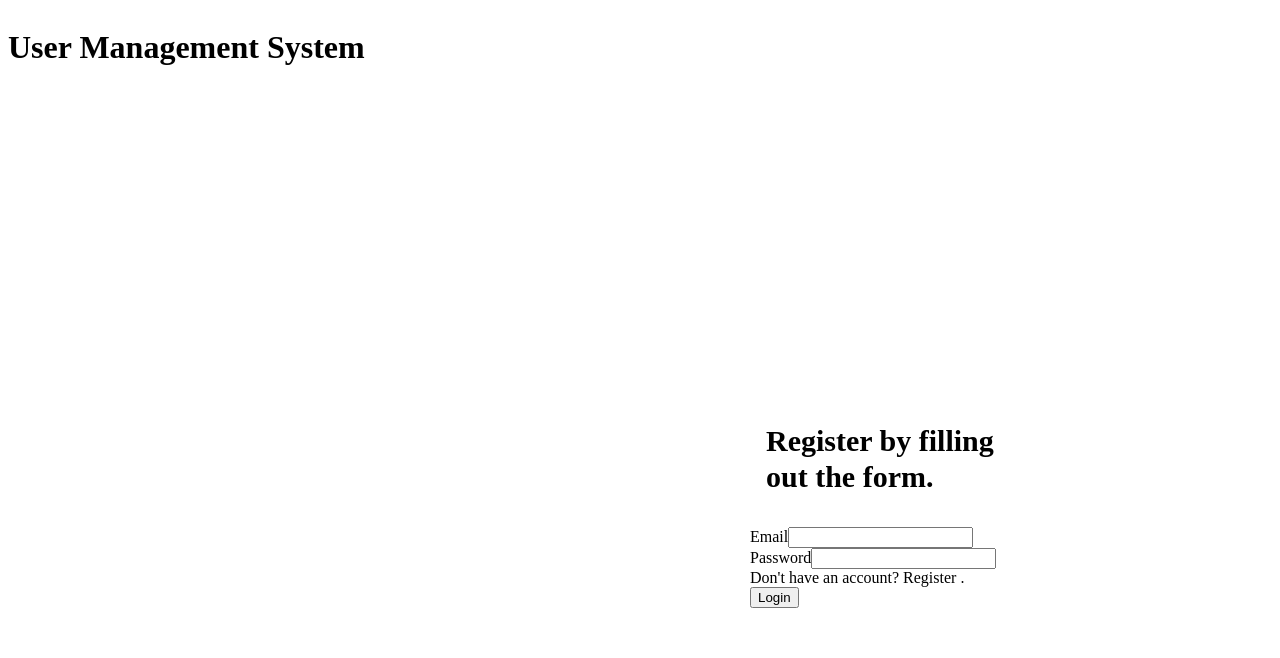
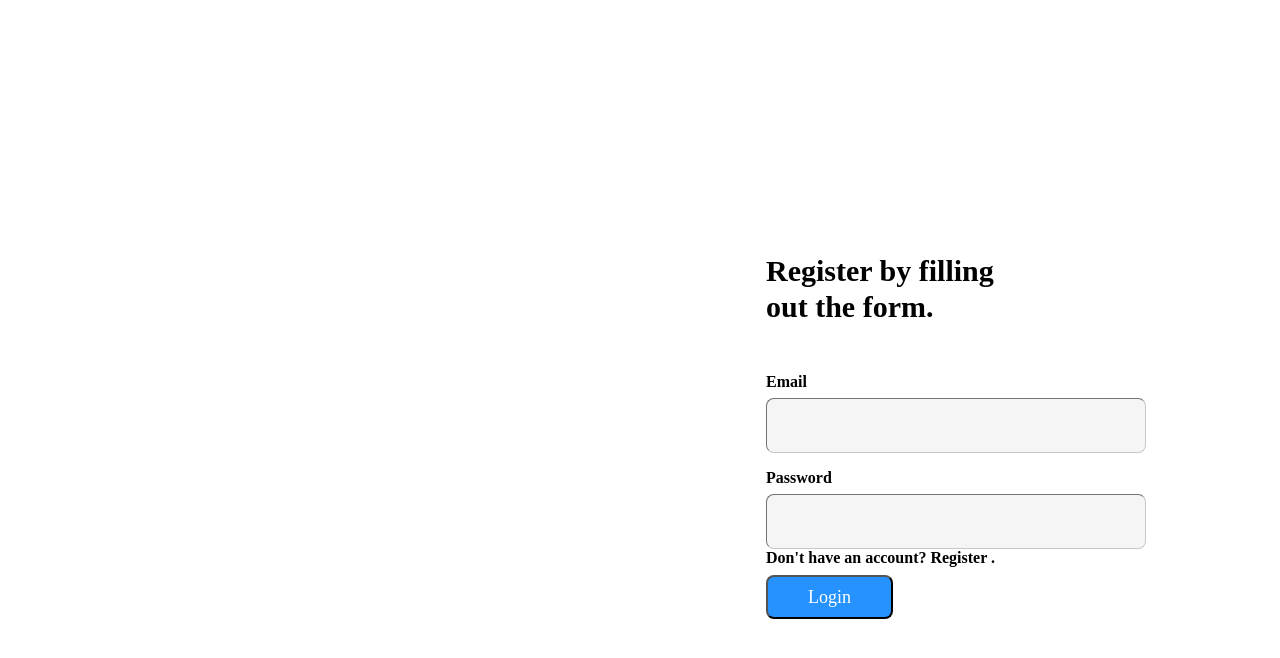
Before and after one commit to KristianApostolov/Nuxt-Node-Auth, a Nuxt app in the folder frontend/: page /login in a window 1280 px wide. Shown: the top 658 px of the page. Built offline with nearby package versions, Linux system fonts and the light colour scheme.

Commit message:
More style purges

```diff
--- a/frontend/components/Auth/Button.vue
+++ b/frontend/components/Auth/Button.vue
@@ -1,5 +1,5 @@
 <script setup lang="ts">
-const props: any = defineProps({
+defineProps({
   content: {
     type: String,
     default: "Login",
@@ -9,12 +9,18 @@ const props: any = defineProps({
 </script>
 
 <template>
-  <button
-    type="submit"
-    class="bg-button-blue flex justify-center items-center w-fit h-fit text-white px-10 py-2 rounded-lg gap-2.5 ml-4"
-  >
-    <div class="font-Inter cursor-pointer text-button-lg leading-snug font-normal flex justify-center items-center">
+  <button id="buttonWrapper" type="submit">
+    <div id="buttonContent">
       {{ content }}
     </div>
   </button>
 </template>
+<style scoped>
+#buttonWrapper {
+  @apply bg-button-blue flex justify-center items-center w-fit h-fit text-white px-10 py-2 rounded-lg gap-2.5 ml-4;
+}
+
+#buttonContent {
+  @apply font-Inter cursor-pointer text-button-lg leading-snug font-normal flex justify-center items-center;
+}
+</style>
--- a/frontend/components/Auth/GradientBackground.vue
+++ b/frontend/components/Auth/GradientBackground.vue
@@ -1,10 +1,20 @@
 <template>
+  <div id="backgroundWrapper" class="rainbox-gradient">
+    <div id="backgroundTextWrapper">
+      <h1 id="backgroundText">User Management System</h1>
+    </div>
+  </div>
+</template>
+<style scoped>
+#backgroundWrapper {
+  @apply flex absolute overflow-hidden w-1/2 h-full -z-10;
+}
 
-   <div class="flex absolute overflow-hidden w-1/2 h-full rainbox-gradient -z-10">
-        <div class="m-auto h-full w-full flex items-center">
-            <h1 class="w-[251px] font-Inter font-semibold text-3xl text-white mx-36 mb-80">
-                User Management System
-            </h1>
-        </div>
-    </div>
-</template>
+#backgroundTextWrapper {
+  @apply m-auto h-full w-full flex items-center;
+}
+
+#backgroundText {
+  @apply w-[251px] font-Inter font-semibold text-3xl text-white mx-36 mb-80;
+}
+</style>
--- a/frontend/components/Auth/Input.vue
+++ b/frontend/components/Auth/Input.vue
@@ -1,35 +1,40 @@
 <script lang="ts" setup>
-
 const props = defineProps({
   name: {
     type: String,
-        required: true
+    required: true,
   },
   type: {
     type: String,
-        required: true
+    required: true,
   },
   value: {
     type: Object,
-        required: true
+    required: true,
   },
+});
 
-})
-
-const value = props.value[props.name]
-
-
+const value = props.value[props.name];
 </script>
 
 <template>
-    <div class="mx-4 mt-4 inline-flex flex-col w-fit h-fit">
-        <span class="font-Inter font-semibold leading-[17px] w-max h-[17px] mb-2">
+  <div id="inputWrapper">
+    <span id="inputText">
       {{ name }}
     </span>
-        <input
-            v-model="value"
-            :type="type"
-            class="bg-[#f5f5f5] border outline-none border-border-gray h-[51px] w-[346px] rounded-lg font-Inter font-normal text-[16px] leading-[18px] px-4"
-        />
+    <input v-model="value" :type="type" id="inputField" />
   </div>
 </template>
+<style scoped>
+#inputWrapper {
+  @apply mx-4 mt-4 inline-flex flex-col w-fit h-fit;
+}
+
+#inputText {
+  @apply font-Inter font-semibold leading-[17px] w-max h-[17px] mb-2;
+}
+
+#inputField {
+  @apply bg-[#f5f5f5] border outline-none border-border-gray h-[51px] w-[346px] rounded-lg font-Inter font-normal text-[16px] leading-[18px] px-4;
+}
+</style>
--- a/frontend/components/Auth/Text.vue
+++ b/frontend/components/Auth/Text.vue
@@ -1,37 +1,37 @@
 <script setup lang="ts">
-import  { useRouter, Router } from 'vue-router'
+import { useRouter, Router } from "vue-router";
 
 const props: any = defineProps({
-    isLogin: {
-        type: Boolean,
-        required: true
-    }
-})
+  isLogin: {
+    type: Boolean,
+    required: true,
+  },
+});
 
-const mainText: string = props.isLogin ?"Don't have an account? " : "Already have an account? "
-const buttonText: string = props.isLogin ? "Register"  : "Login"
+const mainText: string = props.isLogin ? "Don't have an account? " : "Already have an account? ";
+const buttonText: string = props.isLogin ? "Register" : "Login";
 
-const router: Router = useRouter()
+const router: Router = useRouter();
 
 const pushTo: Function = (): void => {
-    router.push(props.isLogin ? "/register" : "/login")
-}
-
+  router.push(props.isLogin ? "/register" : "/login");
+};
 </script>
 
 <template>
-
-<div class="mx-4 mb-2 mt-0 font-Inter font-semibold">
+  <div id="textWrapper">
     <span>
-        {{ mainText }}
+      {{ mainText }}
     </span>
 
     <span v-on:click="pushTo()" class="text-button-blue cursor-pointer">
-        {{ buttonText }}
+      {{ buttonText }}
     </span>
-    <span>
-        .
-    </span>
-</div>
-
+    <span> . </span>
+  </div>
 </template>
+<style scoped>
+#textWrapper {
+  @apply mx-4 mb-2 mt-0 font-Inter font-semibold;
+}
+</style>
--- a/frontend/components/Dashboard/Button.vue
+++ b/frontend/components/Dashboard/Button.vue
@@ -1,16 +1,19 @@
 <script setup lang="ts">
-
 defineProps({
-    content: {
-        type: String,
-        required: true
-    }
-})
-
+  content: {
+    type: String,
+    required: true,
+  },
+});
 </script>
 
 <template>
-<button type="submit" class="my-[18px] h-[38px] w-max rounded-lg px-8 py-4 leading-[1.36125] grow-0 gap-2.5 bg-button-blue inline-flex justify-center items-center text-lg font-Inter text-white cursor-pointer">
+  <button id="dashboardButton" type="submit">
     {{ content }}
-</button>
+  </button>
 </template>
+<style scoped>
+#dashboardButton {
+  @apply my-[18px] h-[38px] w-max rounded-lg px-8 py-4 leading-[1.36125] grow-0 gap-2.5 bg-button-blue inline-flex justify-center items-center text-lg font-Inter text-white cursor-pointer;
+}
+</style>
--- a/frontend/components/Dashboard/CredentialsForm.vue
+++ b/frontend/components/Dashboard/CredentialsForm.vue
@@ -1,5 +1,6 @@
 <script setup lang="ts">
 import { Ref } from "vue";
+
 import { submitCredentialUpdate } from "~~/utility/submitCredentialUpdate";
 
 const props: any = defineProps({
@@ -30,7 +31,7 @@ const field_type: string = "text";
 
 <template>
   <div>
-    <form ref="form" v-on:submit="submit()" class="flex flex-col items-center md:items-start mx-3">
+    <form id="formWrapper" ref="form" v-on:submit="submit()">
       <DashboardHeading content="Details" />
       <DashboardInput name="Email" :value="credentialsWrapper['email']" :type="field_type" />
       <DashboardInput name="Telephone" :value="credentialsWrapper['telephone']" :type="field_type" />
@@ -40,3 +41,8 @@ const field_type: string = "text";
     </form>
   </div>
 </template>
+<style scoped>
+#formWrapper {
+  @apply flex flex-col items-center md:items-start mx-3;
+}
+</style>
--- a/frontend/components/Dashboard/Heading.vue
+++ b/frontend/components/Dashboard/Heading.vue
@@ -1,16 +1,19 @@
-<script setup lang="ts" >
-
-const props: any = defineProps({
-    content: {
-        type: String,
-        required: true
-    }
-})
-
+<script setup lang="ts">
+defineProps({
+  content: {
+    type: String,
+    required: true,
+  },
+});
 </script>
 
 <template>
-<h2 class="text-[32px] leading-8 font-Inter font-semibold">
+  <h2 id="headingWrapper">
     {{ content }}
-</h2>
+  </h2>
 </template>
+<style scoped>
+#headingWrapper {
+  @apply text-[32px] leading-8 font-Inter font-semibold;
+}
+</style>
--- a/frontend/components/Dashboard/Input.vue
+++ b/frontend/components/Dashboard/Input.vue
@@ -1,28 +1,36 @@
 <script setup lang="ts">
-const props: any = defineProps({
+defineProps({
   name: {
     type: String,
-        required: true
+    required: true,
   },
   value: {
     type: Object,
-        required: true
+    required: true,
   },
   type: {
     type: String,
-        required: true
-    }
-
-})
+    required: true,
+  },
+});
 </script>
 
 <template>
-    <div class="inline-flex flex-col">
-        <span class="font-Inter text-sm font-[600] mt-2">{{ name }}</span>
-        <input
-            class="h-[43px] w-[264px] bg-[#F5F5F5] font-[400] InterThin rounded-lg px-3 py-4 outline-none"
-            :type="type"
-            v-model="value.value"
-        />
+  <div id="inputWrapper">
+    <span id="inputLabel">{{ name }}</span>
+    <input id="inputField" class="InterThin" :type="type" v-model="value.value" />
   </div>
 </template>
+<style scoped>
+#inputWrapper {
+  @apply inline-flex flex-col;
+}
+
+#inputLabel {
+  @apply font-Inter text-sm font-[600] mt-2;
+}
+
+#inputField {
+  @apply h-[43px] w-[264px] bg-[#F5F5F5] font-[400] rounded-lg px-3 py-4 outline-none;
+}
+</style>
--- a/frontend/components/Dashboard/PasswordForm.vue
+++ b/frontend/components/Dashboard/PasswordForm.vue
@@ -1,37 +1,48 @@
 <script setup lang="ts">
-import { Ref } from 'vue'
-import { submitPasswordUpdate } from '~~/utility/submitPasswordUpdate'
+import { Ref } from "vue";
 
-const password: Ref<string> = ref('')
-const newPassword: Ref<string> = ref('')
-const repeatNewPassword: Ref<string> = ref('')
-const form: Ref<any> = ref(null)
+import { submitPasswordUpdate } from "~~/utility/submitPasswordUpdate";
+
+const password: Ref<string> = ref("");
+const newPassword: Ref<string> = ref("");
+const repeatNewPassword: Ref<string> = ref("");
+const form: Ref<any> = ref(null);
 
 const credentialsWrapper = {
   "Old Password": password,
   "New Password": newPassword,
-    "Repeat New Password": repeatNewPassword
-}
+  "Repeat New Password": repeatNewPassword,
+};
 
 const submit = () => {
-    form.value.reset()
-    submitPasswordUpdate({oldPassword: password.value, newPassword: newPassword.value, repeatNewPassword: repeatNewPassword.value})
-}
+  form.value.reset();
+  submitPasswordUpdate({
+    oldPassword: password.value,
+    newPassword: newPassword.value,
+    repeatNewPassword: repeatNewPassword.value,
+  });
+};
 
-const field_type: string = "password"
-
+const field_type: string = "password";
 </script>
 
 <template>
-
   <div>
-    <form ref="form" v-on:submit.prevent="submit()" class="inline-flex flex-col mx-3">
+    <form ref="form" v-on:submit.prevent="submit()" id="formWrapper">
       <DashboardHeading content="Password" />
       <DashboardInput name="Old Password" :value="credentialsWrapper['Old Password']" :type="field_type" />
       <DashboardInput name="New Password" :value="credentialsWrapper['New Password']" :type="field_type" />
-        <DashboardInput name="Repeat New Password" :value="credentialsWrapper['Repeat New Password']" :type="field_type" />
-        <DashboardButton content="Change Password"/>
+      <DashboardInput
+        name="Repeat New Password"
+        :value="credentialsWrapper['Repeat New Password']"
+        :type="field_type"
+      />
+      <DashboardButton content="Change Password" />
     </form>
   </div>
-
 </template>
+<style scoped>
+#formWrapper {
+  @apply inline-flex flex-col mx-3;
+}
+</style>
```
Lines whose indentation alone changed are shown as unchanged.
